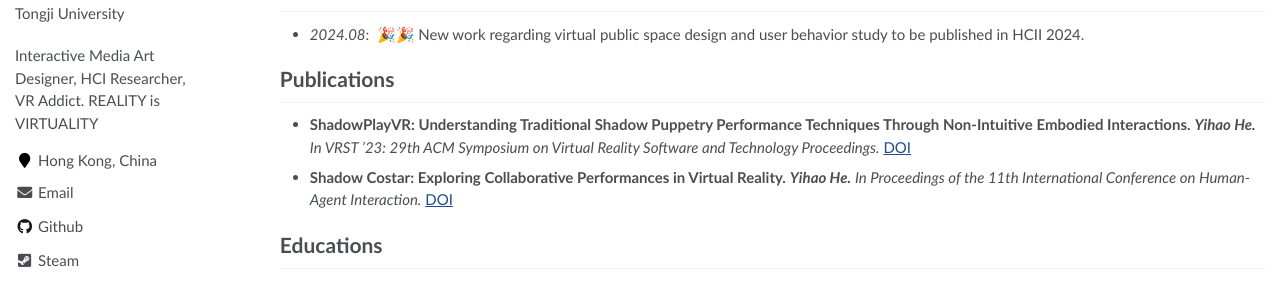
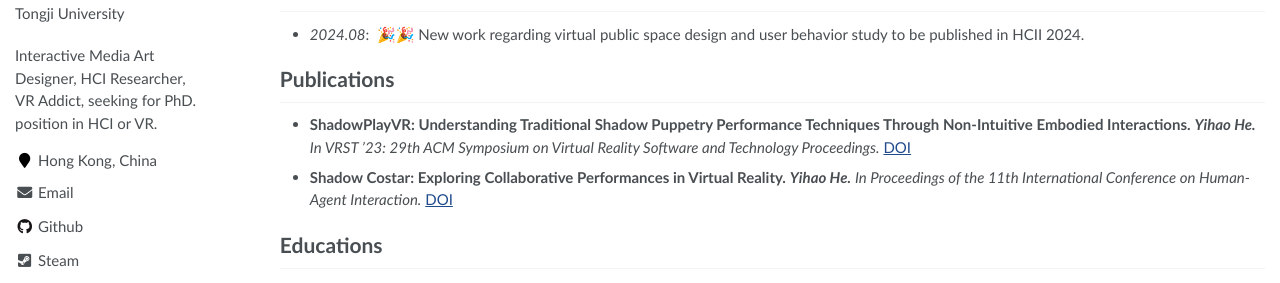
Before and after one commit to CidsHo/Cids.github.io, a Jekyll site: the page built from _pages/about.md, in a window 1280 px wide. Shown: the part 309-592 px from the top of the page. Built offline with Jekyll 4.4.1, drawn with Linux system fonts in a browser that asks for light colours.

Commit message:
Update _config.yml

```diff
--- a/_config.yml
+++ b/_config.yml
@@ -7,7 +7,7 @@
 
 # Site Settings
 title                    : "Yihao He (Cids Ho)"
-description              : "Interactive Media Art Designer, HCI Researcher, VR Addict. REALITY is VIRTUALITY"
+description              : "Interactive Media Art Designer, HCI Researcher, VR Addict, seeking for PhD. position in HCI or VR."
 repository               : "CidsHo/Cids.github.io"
 google_scholar_stats_use_cdn : false
 
```
